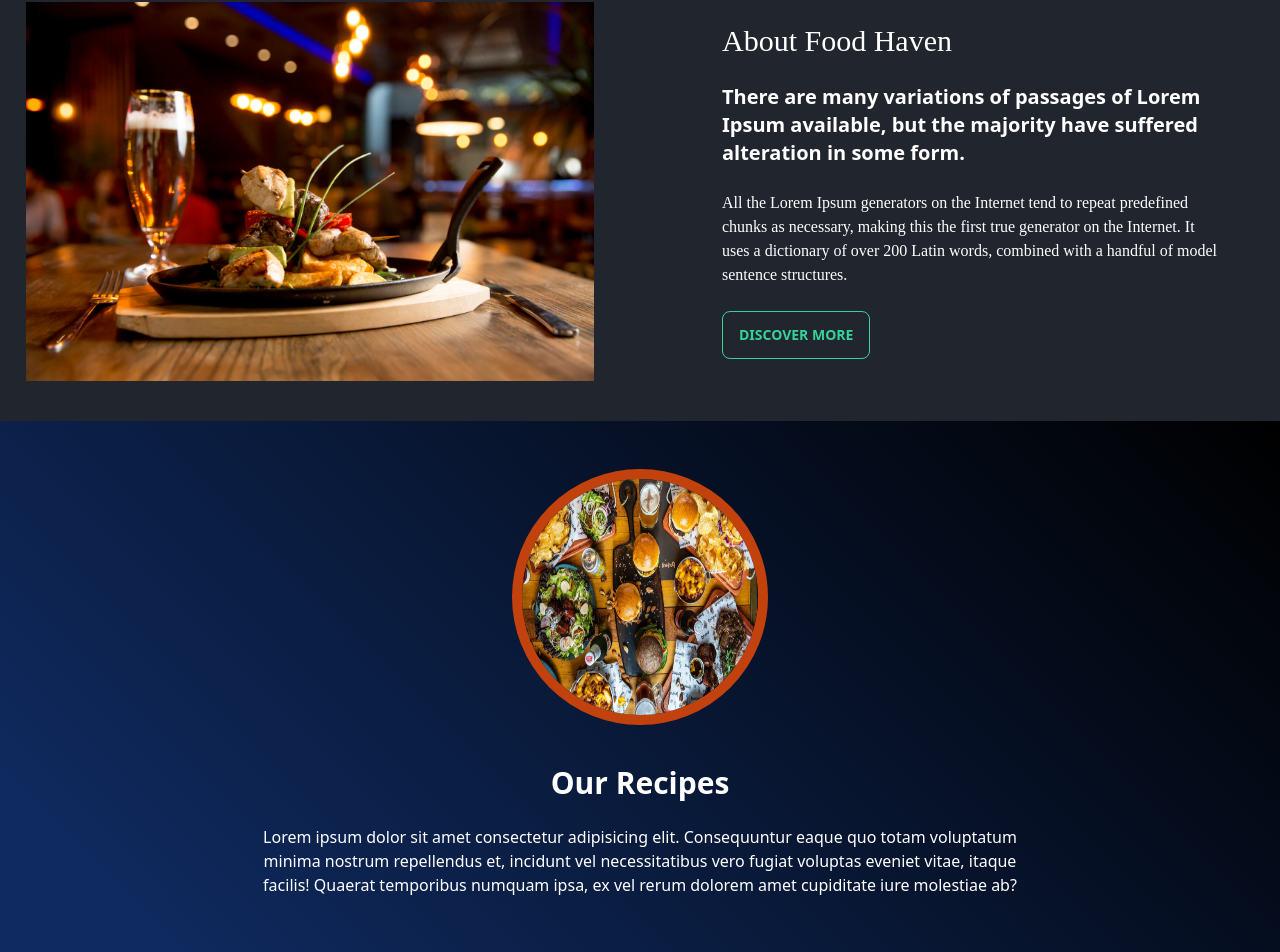
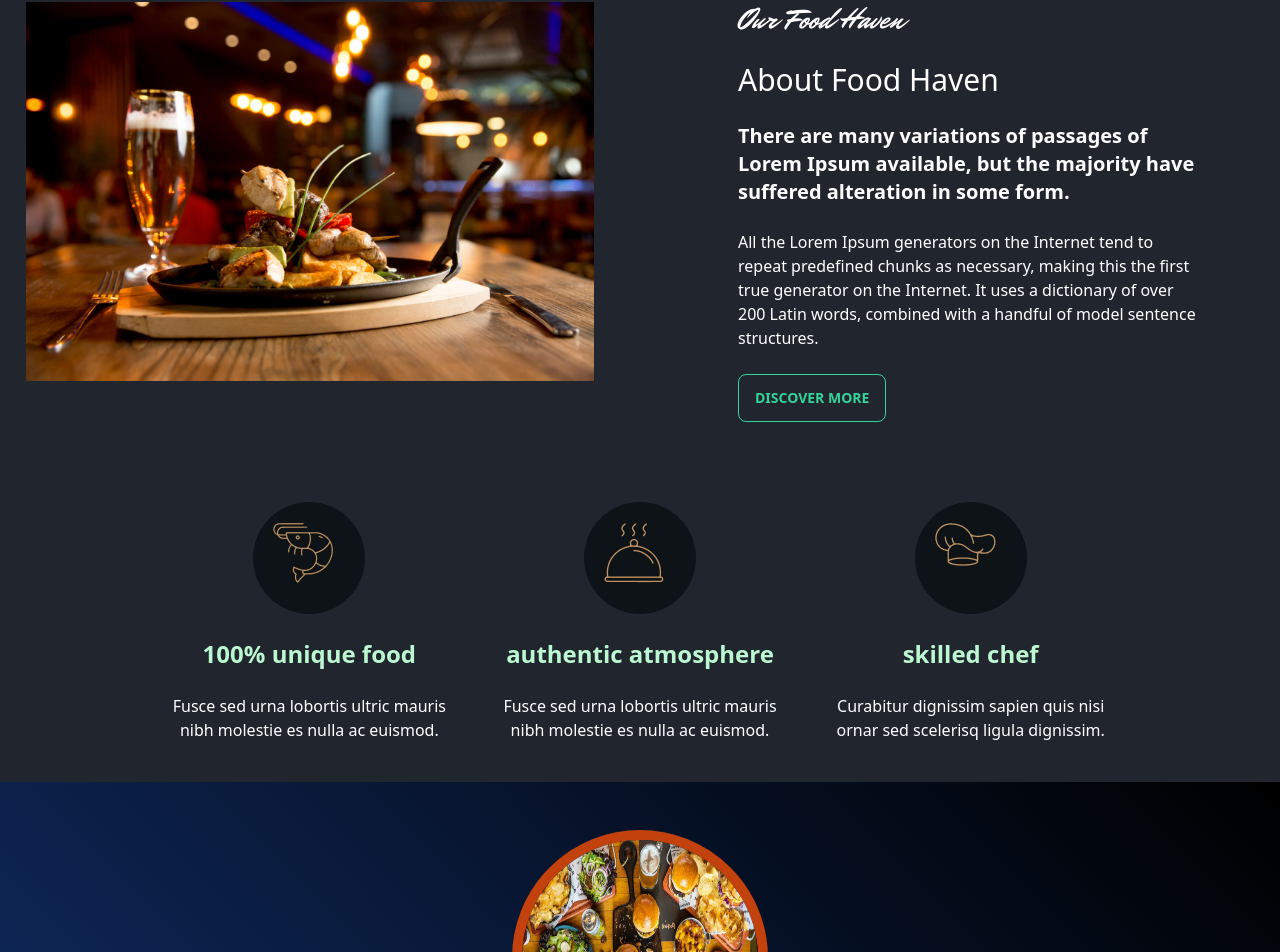
Before and after one commit to rofikul-resan/Food-haven-client, a React (Vite) app: page / in a window 1280 px wide. Shown: the part 626-1578 px from the top of the page. Built offline with nearby package versions, Linux system fonts and the light colour scheme; no server answers.

Commit message:
add about overview section

```diff
--- a/src/Provider/AuthProvider.jsx
+++ b/src/Provider/AuthProvider.jsx
@@ -50,7 +50,7 @@ const AuthProvider = ({ children }) => {
 
   // sing up function
   const singUP = (email, password) => {
-    setLoading(true);
+    // setLoading(true);
     return createUserWithEmailAndPassword(auth, email, password);
   };
 
--- a/src/components/LoadingPage.jsx
+++ b/src/components/LoadingPage.jsx
@@ -7,9 +7,11 @@ const LoadingPage = ({ children }) => {
   const { loading } = useContext(AuthContext);
   if (loading) {
     return (
-      <div className="absolute min-h-screen min-w-full flex justify-center items-center">
-        <RiseLoader color="#000" />
-      </div>
+      <>
+        <div className="absolute z-50 min-h-screen min-w-full flex justify-center bg-white/80 items-center">
+          <RiseLoader color="#000" />
+        </div>
+      </>
     );
   }
 
--- a/src/index.css
+++ b/src/index.css
@@ -1,7 +1,8 @@
+@import url("https://fonts.googleapis.com/css2?family=Mr+Dafoe&display=swap");
+
 @tailwind base;
 @tailwind components;
 @tailwind utilities;
-@import url("https://fonts.googleapis.com/css2?family=Mr+Dafoe&display=swap");
 
 .nav-bg {
   background: rgb(2, 0, 36);
--- a/src/page/auth/SingUP.jsx
+++ b/src/page/auth/SingUP.jsx
@@ -1,6 +1,7 @@
 /* eslint-disable no-useless-escape */
 /* eslint-disable react/no-unescaped-entities */
 import { useContext, useState } from "react";
+import { ScaleLoader } from "react-spinners";
 import {
   BsEye,
   BsEyeSlash,
@@ -15,25 +16,34 @@ import { AuthContext } from "../../Provider/AuthProvider";
 const SingUP = () => {
   const [showPass, setShowPass] = useState(false);
   const [btnSubmit, setBtnSubmit] = useState(false);
+  const [logInReq, setlogInReq] = useState(false);
   const [errorMsg, setErrorMsg] = useState("");
   const navigate = useNavigate();
-  const { singUP, updateUserData, googleSingIn, facebookSingIn, githubSingIn } =
-    useContext(AuthContext);
+  const {
+    singUP,
+    updateUserData,
+    googleSingIn,
+    facebookSingIn,
+    githubSingIn,
+    setLoading,
+  } = useContext(AuthContext);
   const location = useLocation();
   const from = location.state;
-  console.log(from);
+  console.log(errorMsg);
 
   const handleSingUp = (event) => {
+    setlogInReq(true);
     event.preventDefault();
     const inputForm = event.target;
-    const name = inputForm.name.value;
+    const name = inputForm.name.value || null;
     const password = inputForm.password.value;
-    const photoUrl = inputForm.photoUrl.value;
+    const photoUrl = inputForm.photoUrl.value || null;
     const email = inputForm.email.value;
     if (password.length >= 6) {
       setErrorMsg("");
       singUP(email, password)
         .then(() => {
+          setlogInReq(false);
           updateUserData(name, photoUrl)
             .then(() => {
               navigate(from || "/");
@@ -42,8 +52,11 @@ const SingUP = () => {
             .catch((e) => toast(e.message));
         })
         .catch((error) => {
+          setLoading(false);
           const errorMessage = error.message;
+          setErrorMsg(errorMessage);
           toast(errorMessage);
+          setlogInReq(false);
         });
     } else {
       setErrorMsg("password much be 6 characters");
@@ -83,6 +96,11 @@ const SingUP = () => {
   };
   return (
     <div className="flex  h-full justify-center  overflow-hidden items-center">
+      {logInReq && (
+        <div className="absolute h-full w-full md:inset-0 flex justify-center items-center z-20 bg-black/75">
+          <ScaleLoader color="#fff" />
+        </div>
+      )}
       <div className="bg-black/80  md:w-3/6 w-full md:rounded-lg p-5">
         <h1 className="text-center text-white">Register Your Account</h1>
         <form onSubmit={handleSingUp} className="text-white ">
@@ -90,18 +108,13 @@ const SingUP = () => {
             <label className="label">
               <span className=" font-semibold italic text-xl">Your Name</span>
             </label>
-            <input type="text" name="name" placeholder="Your Name" required />
+            <input type="text" name="name" placeholder="Your Name" />
           </div>
           <div className="form-control">
             <label className="label">
               <span className=" font-semibold italic text-xl">Photo Url</span>
             </label>
-            <input
-              type="text"
-              name="photoUrl"
-              placeholder="Your Photo"
-              required
-            />
+            <input type="text" name="photoUrl" placeholder="Your Photo" />
           </div>
           <div className="form-control">
             <label className="label">
--- a/src/page/home/review/about-section/AboutOverview.jsx
+++ b/src/page/home/review/about-section/AboutOverview.jsx
@@ -4,13 +4,14 @@ const AboutOverview = () => {
       <div className="grid md:grid-cols-2 gap-10 py-10">
         <img className="w-11/12 mx-auto" src="/about-banner.jpg" alt="" />
         <div className="grid place-items-center">
-          <div className="md:w-4/5">
-            <h1 className="mb-6 font-about font-light">About Food Haven</h1>
+          <div className="md:w-4/5 px-4">
+            <h1 className="mb-6 font-about font-light">Our Food Haven</h1>
+            <h1 className="mb-6  font-light">About Food Haven</h1>
             <h3 className="mb-6">
               There are many variations of passages of Lorem Ipsum available,
               but the majority have suffered alteration in some form.
             </h3>
-            <p className="font-thin mb-6 font-about">
+            <p className="font-thin mb-6 ">
               All the Lorem Ipsum generators on the Internet tend to repeat
               predefined chunks as necessary, making this the first true
               generator on the Internet. It uses a dictionary of over 200 Latin
@@ -22,6 +23,38 @@ const AboutOverview = () => {
           </div>
         </div>
       </div>
+      <div className="grid md:grid-cols-3 w-3/4 mx-auto py-6 md:py-10 text-center gap-8">
+        <div>
+          <div className="bg-[#0d1317] mx-auto h-28 w-28 p-5 rounded-full ">
+            <img src="/fish-icon-1-1.png" alt="" />
+          </div>
+          <h2 className="my-6 text-green-200">100% unique food</h2>
+          <p>
+            Fusce sed urna lobortis ultric mauris nibh molestie es nulla ac
+            euismod.
+          </p>
+        </div>
+        <div>
+          <div className="bg-[#0d1317] mx-auto h-28 w-28 p-5 rounded-full ">
+            <img src="/icon-7-1.png" alt="" />
+          </div>
+          <h2 className="my-6 text-green-200">authentic atmosphere</h2>
+          <p>
+            Fusce sed urna lobortis ultric mauris nibh molestie es nulla ac
+            euismod.
+          </p>
+        </div>
+        <div>
+          <div className="bg-[#0d1317] mx-auto h-28 w-28 p-5 rounded-full ">
+            <img src="/chef-hat-1-1.png" alt="" />
+          </div>
+          <h2 className="my-6 text-green-200">skilled chef</h2>
+          <p>
+            Curabitur dignissim sapien quis nisi ornar sed scelerisq ligula
+            dignissim.
+          </p>
+        </div>
+      </div>
     </div>
   );
 };
```
